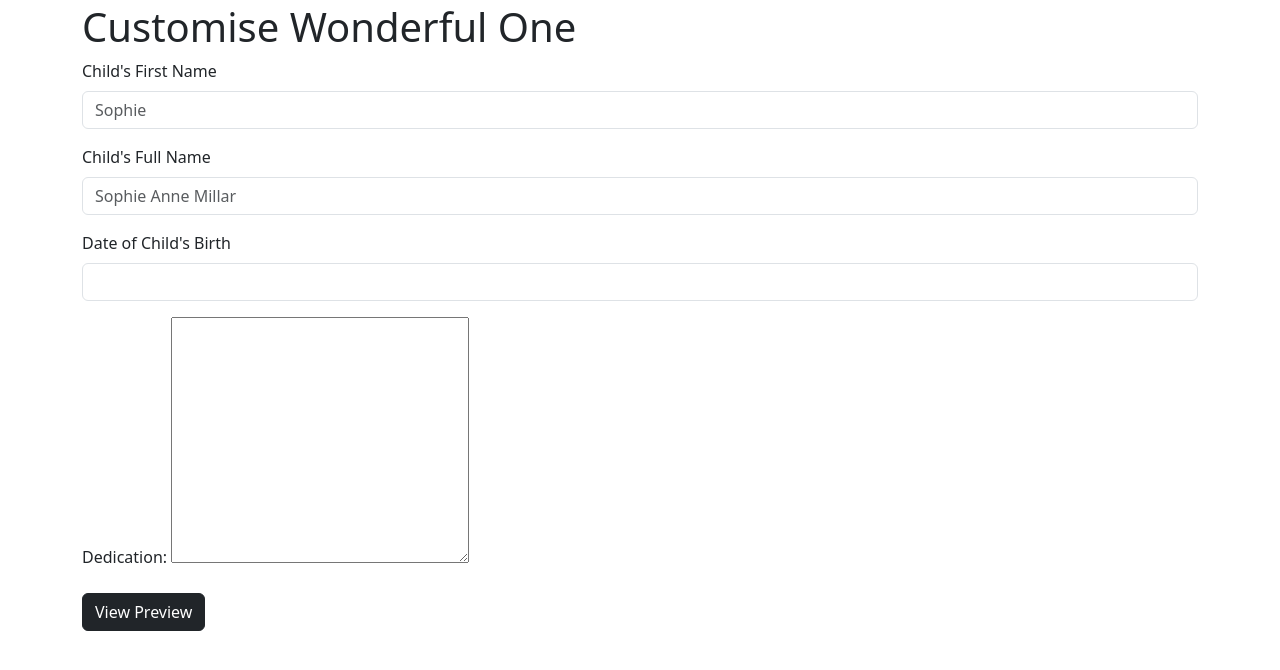
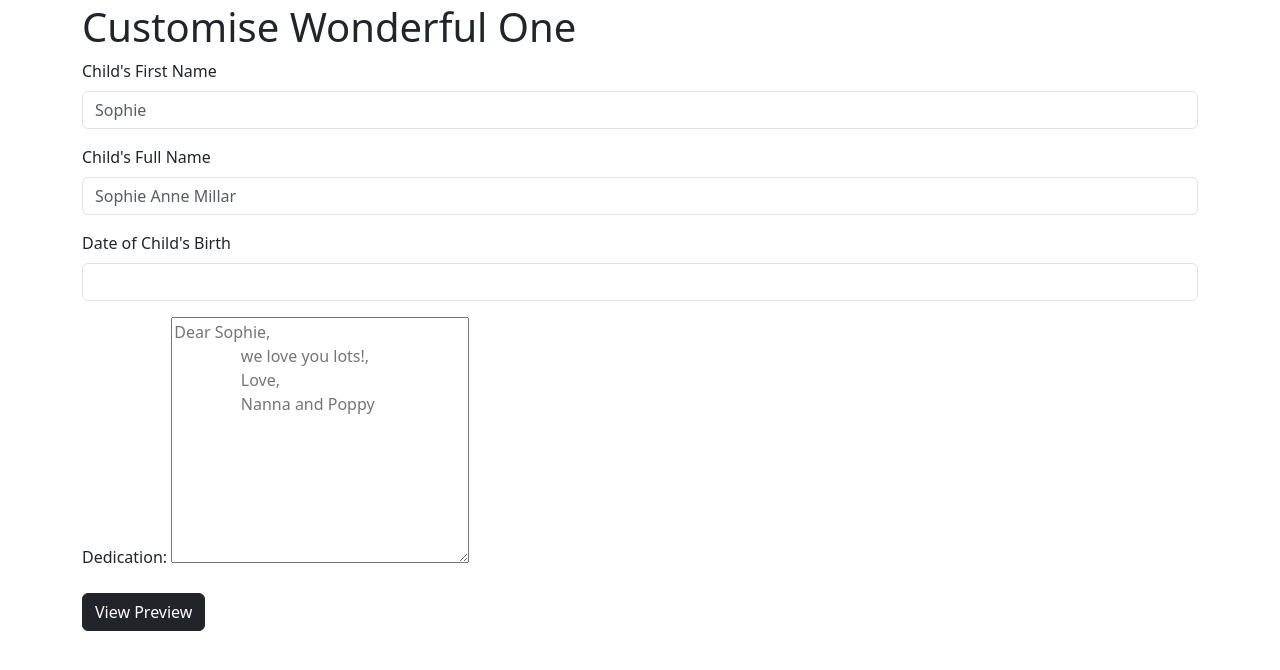
Before and after one commit to Niels-Bored/Book-Maker, a Flask app: page /form/ in a window 1280 px wide. Shown: the part 45-715 px from the top of the page. Run offline with Flask 2, Linux system fonts and the light colour scheme.

Commit message:
Update form.html

```diff
--- a/templates/form.html
+++ b/templates/form.html
@@ -25,7 +25,10 @@
         </div>
         <div class="mb-3">
             <label class="form-label">Dedication:</label>
-            <textarea cols="30" maxlength="300" name="dedication" rows="10"></textarea>
+            <textarea cols="30" maxlength="300" name="dedication" rows="10" placeholder='Dear Sophie,
+                we love you lots!,
+                Love,
+                Nanna and Poppy'></textarea>
         </div>
         <div class="mb-3">
             <button type="submit" class="btn btn-dark">View Preview</button>
```
